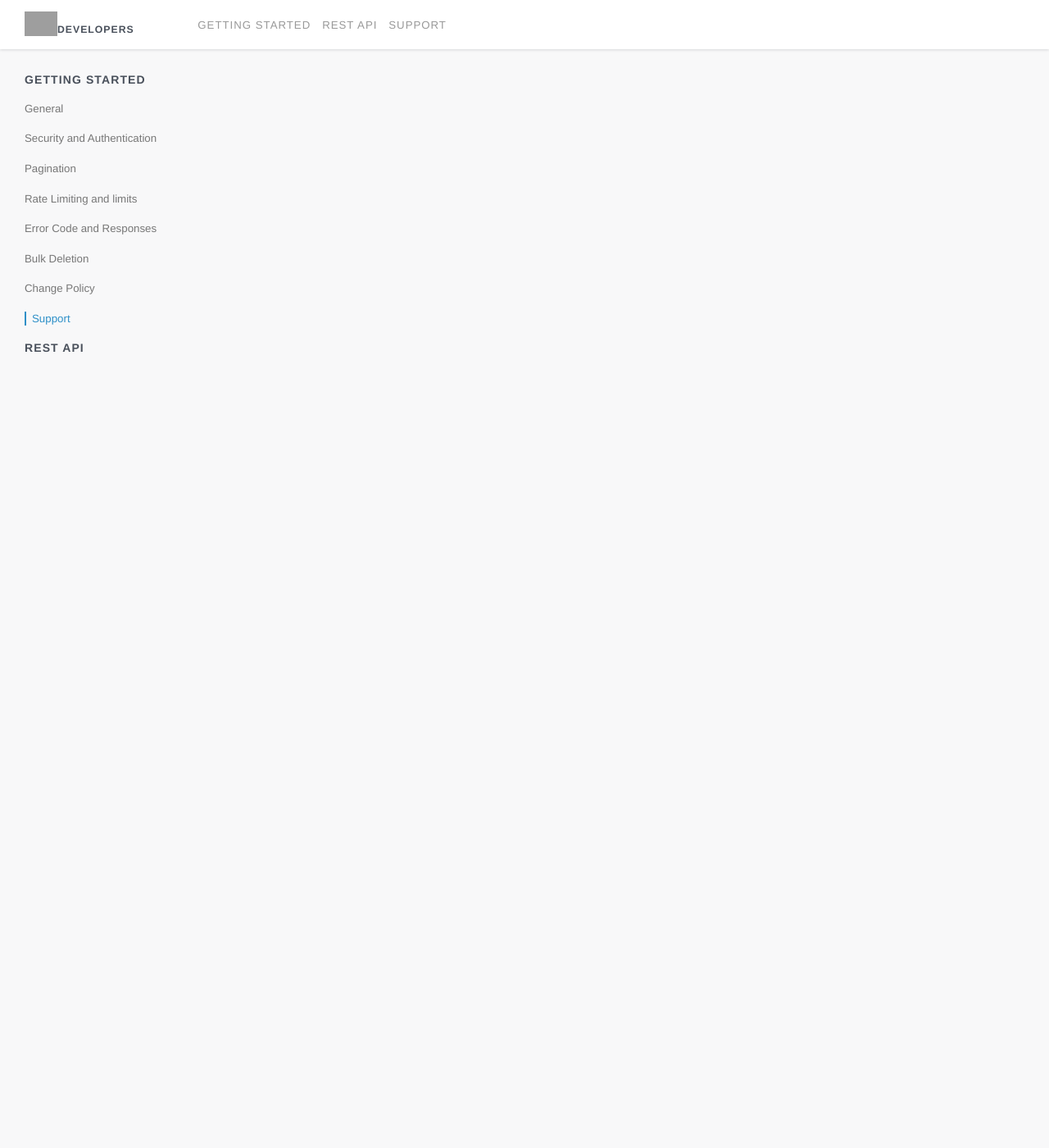
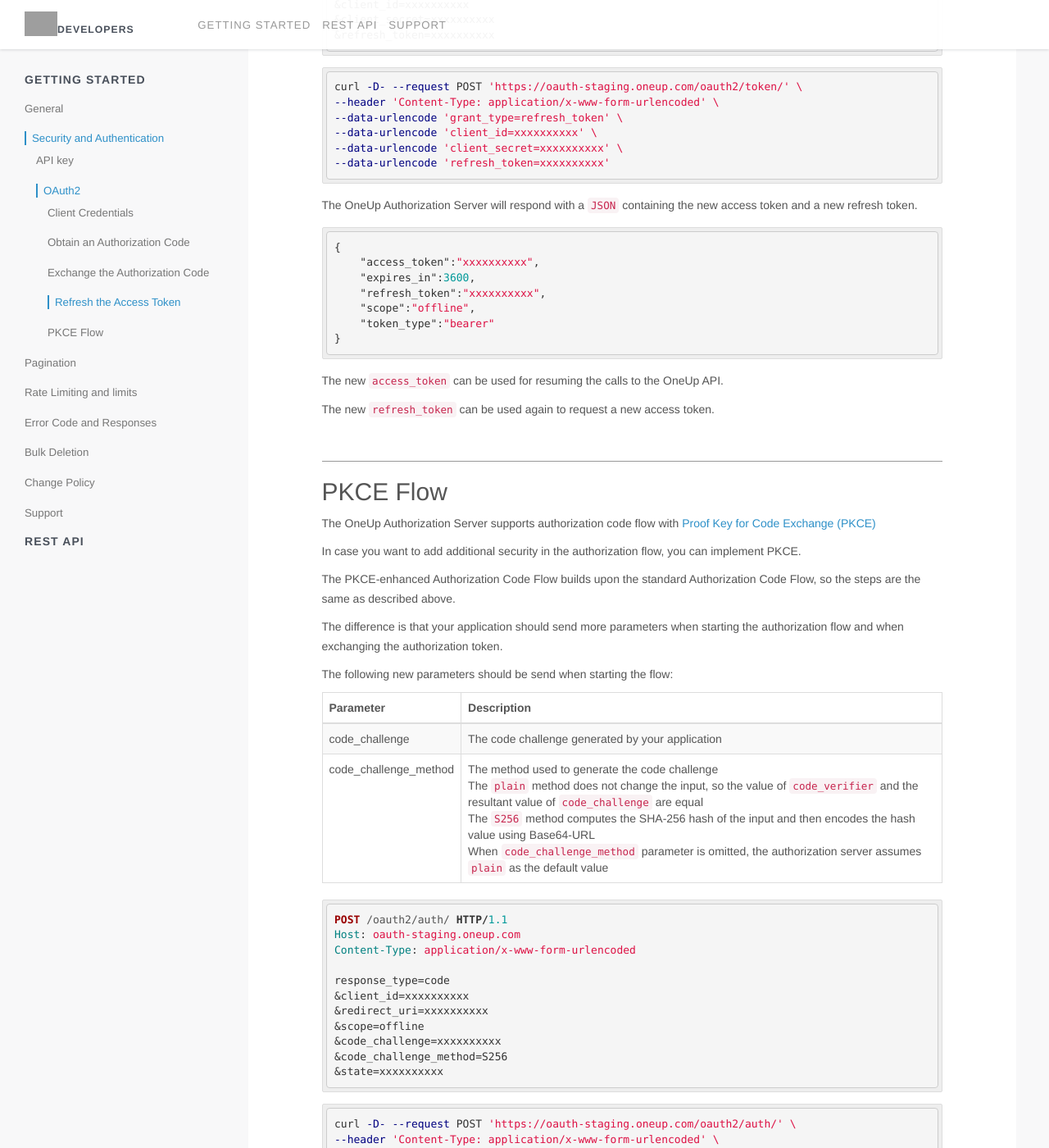
Before and after one commit to myERP/myerp.github.io, a Jekyll site: the page built from index.html, in a window 1280 px wide and 1400 px high, scrolled down 8434 px. Shown: the whole window at 82% size. Built offline with Jekyll 4.4.1, drawn with Linux system fonts in a browser that asks for light colours; nearby versions of some CDN libraries; Markdown is read by kramdown in place of the engine named in the settings; some of the changed text lies outside the part shown; grey boxes are pictures that could not be loaded.

Commit message:
oauth2 documentation

```diff
--- a/_config.yml
+++ b/_config.yml
@@ -10,6 +10,14 @@
   auth_pattern: -u "email:api-key"
   bulk_deletion_limit: 50
 
+oauth2:
+  protocol: https
+  base_url: oauth-staging.oneup.com
+  endpoints:
+    authorization:
+      url: /oauth2/auth/
+    token:
+      url: /oauth2/token/
 resource:
   customers:
     url: /customers
--- a/_includes/1.0/overview/security.html
+++ b/_includes/1.0/overview/security.html
@@ -1,22 +1,6 @@
 <div id="security" class="group">
 <h2>Security and Authentication</h2>
 
-<p>This API is an SSL-only API, regardless of how you may have your account configured. You must be a verified user to make API requests. You can authorize against the API using the basic authentication with the API email and an API key.</p>
+<p>This API is an SSL-only API, regardless of how you may have your account configured. You must be a verified user to make API requests. You can authorize against the API using an oauth2 access token or basic authentication with the API email and an API key.</p>
 
-<h3>Retrieving the API key</h3>
-
-<p>To retrieve your API email and your API key, you have to log in into your account, then go to <b>Settings > API settings</b> and click on the <b>Generate Key</b> button.</p>
-
-<img src="/img/api_settings.png" alt="api settings" />
-
-<h3>Authenticating using curl</h3>
-
-{% highlight bash %}
-curl {{ site.api.base_url }}{{ site.api.v1}}.. {{site.api.auth_pattern}}
-{% endhighlight %}
-
-Example:
-{% highlight bash %}
-curl {{ site.api.base_url }}{{ site.api.v1}}{{ site.resource.customers.url}} -u "api_12_e3ab@api.oneup.com:34a352e421d03a4qXqc91f9b48ed7eb02e5"
-{% endhighlight %}
 </div>
--- /dev/null
+++ b/_includes/1.0/overview/security/apikey.html
@@ -0,0 +1,20 @@
+<div id="apikey" class="group">
+    <h2>API key</h2>
+
+    <h3>Retrieving the API key</h3>
+
+    <p>To retrieve your API email and your API key, you have to log in into your account, then go to <b>Settings > API settings</b> and click on the <b>Generate Key</b> button.</p>
+
+    <img src="/img/api_settings.png" alt="api settings" />
+
+    <h3>Authenticating using curl</h3>
+
+    {% highlight bash %}
+    curl {{ site.api.base_url }}{{ site.api.v1}}.. {{site.api.auth_pattern}}
+    {% endhighlight %}
+
+    Example:
+    {% highlight bash %}
+    curl {{ site.api.base_url }}{{ site.api.v1}}{{ site.resource.customers.url}} -u "api_12_e3ab@api.oneup.com:34a352e421d03a4qXqc91f9b48ed7eb02e5"
+    {% endhighlight %}
+</div>
--- /dev/null
+++ b/_includes/1.0/overview/security/oauth2.html
@@ -0,0 +1,10 @@
+<div id="oauth2" class="group">
+    <h2>OAuth2</h2>
+
+    <h3>Introduction</h3>
+
+    <p>OneUp API supports <a href="https://tools.ietf.org/html/rfc6749" target="_blank">OAuth 2.0 protocol</a> for authentication and authorization.</p>
+
+    <p>To use OAuth authorization, you first have to obtain the client credentials. Then your client application requests an authorization code from the OneUp Authorization Server, exchange it for an access token and finally sends that access token to the OneUp API.</p>
+
+</div>
--- /dev/null
+++ b/_includes/1.0/overview/security/oauth2/authorization.html
@@ -0,0 +1,89 @@
+<div id="authorization" class="group">
+
+    <h2>Obtain an Authorization Code</h2>
+
+    {% highlight bash %}Endpoint: {{site.oauth2.protocol}}://{{ site.oauth2.base_url }}{{site.oauth2.endpoints.authorization.url}}{% endhighlight %}
+
+    <p>The OAuth2 Flow is initiated by pointing the end-user's browser to the endpoint shown above. All the following query parameters are required:</p>
+
+    <table class="table table-bordered table-striped">
+        <thead>
+            <tr>
+                <th>Parameter</th>
+                <th>Valid Values</th>
+                <th>Description</th>
+            </tr>
+        </thead>
+        <tbody>
+            <tr>
+                <td>response_type</td>
+                <td><b>code *</b></td>
+                <td>Indicates that the client expects to receive an authentication code that will later be exchanged by an access token</td>
+            </tr>
+            <tr>
+                <td>client_id</td>
+                <td><i>your_client_id</i></td>
+                <td>The unique id that was provided to you after your client credential was created</td>
+            </tr>
+            <tr>
+                <td>redirect_uri</td>
+                <td><i>your_redirect_uri</i></td>
+                <td>The callback url that was provided to us when you requested your client credential</td>
+            </tr>
+            <tr>
+                <td>scope</td>
+                <td><b>offline *</b></td>
+                <td>The only scope available. It indicates that you will have read access to user's data and you will receive a <i>refresh token</i> when exchanging the authentication code</td>
+            </tr>
+            <tr>
+                <td>state</td>
+                <td><i>any_string</i></td>
+                <td>This value must be present in the authorization response and must be the same as the one you sent in the request. <br>For more information on how to take advantage of this parameter, check <a href="https://auth0.com/docs/protocols/state-parameters" target="_blank">this article</a></td>
+            </tr>
+        </tbody>
+    </table>
+    <p style="text-align: right"><small><b>* only one possible valid value</b></small></p>
+
+{% highlight http %}
+POST {{site.oauth2.endpoints.authorization.url}} HTTP/1.1
+Host: {{ site.oauth2.base_url }}
+Content-Type: application/x-www-form-urlencoded
+
+response_type=code
+&client_id=xxxxxxxxxx
+&redirect_uri=xxxxxxxxxx
+&scope=offline
+&state=xxxxxxxxxx
+{% endhighlight %}
+
+{% highlight bash %}
+curl -D- --request POST '{{site.oauth2.protocol}}://{{ site.oauth2.base_url }}{{site.oauth2.endpoints.authorization.url}}' \
+--header 'Content-Type: application/x-www-form-urlencoded' \
+--data-urlencode 'response_type=code' \
+--data-urlencode 'client_id=xxxxxxxxxx' \
+--data-urlencode 'redirect_uri=xxxxxxxxxx' \
+--data-urlencode 'scope=offline' \
+--data-urlencode 'state=xxxxxxxxxx'
+{% endhighlight %}
+
+    <p>The OneUp Authorization Server response will be a redirect to the login page:</p>
+
+    <img alt="login page" src="/img/login_page.png" style="height: 100%; width: 100%; object-fit: contain; margin-bottom: 10px"/>
+
+    <p>The user fills the login information and press the <kbd>sign in</kbd> button.</p>
+
+    <p>The authentication server authenticates the user and redirects him back to the Authorization Server.</p>
+
+    <p>The OneUp Authorization Server redirects the user to the consent page:</p>
+
+    <img alt="consent page" src="/img/consent_page.png" style="height: 100%; width: 100%; object-fit: contain; margin-bottom: 10px"/>
+
+    <p>The user press the <kbd>allow</kbd> button. The web application redirects the user to the Authorization Server.</p>
+
+    <p>The authorization flow is finished and the Authorization Server sends the authorization code through your <kbd>callback</kbd> url:</p>
+
+{% highlight http %}
+GET /your_callback/?code=xxxxxxxxxx HTTP/1.1
+Host: your.host
+{% endhighlight %}
+</div>
--- /dev/null
+++ b/_includes/1.0/overview/security/oauth2/credentials.html
@@ -0,0 +1,34 @@
+<div id="credentials" class="group">
+
+    <h2>Client Credentials</h2>
+
+    <p>To obtain a client credential, ask our support team.</p>
+
+    <p>When requesting the credential, you must provide us with a callback URL <code>redirect_uri</code>.</p>
+
+    <p>The callback URL is the endpoint to which the OneUp Authorization Server will send the authorization code, after the user authenticates and allow your application to consume hes data.</p>
+
+    <p>The following information will be provided to you after your client credential is created:</p>
+
+    <table class="table table-bordered table-striped">
+        <thead>
+            <tr>
+                <th class="name">Name</th>
+                <th class="parameter">Parameter</th>
+                <th class="description">Description</th>
+            </tr>
+        </thead>
+        <tbody>
+            <tr>
+                <td>ID</td>
+                <td>client_id</td>
+                <td>The unique id of your client</td>
+            </tr>
+            <tr>
+                <td>Secret</td>
+                <td>client_secret</td>
+                <td>The secret key which your application will use to exchange authorization codes for access tokens</td>
+            </tr>
+        </tbody>
+    </table>
+</div>
--- /dev/null
+++ b/_includes/1.0/overview/security/oauth2/exchange.html
@@ -0,0 +1,117 @@
+<div id="exchange" class="group">
+
+    <h2>Exchange the Authorization Code</h2>
+
+    {% highlight bash %}Endpoint: {{site.oauth2.protocol}}://{{ site.oauth2.base_url }}{{site.oauth2.endpoints.token.url}}{% endhighlight %}
+
+    <p>After receiving the Authorization code, your application has to exchange it for an access token.</p>
+
+    <p>To do that, your application has to make an HTTP <code>POST</code> call to the endpoint shown above.</p>
+
+    <p>The following parameters must be provided with the call:</p>
+
+    <table class="table table-bordered table-striped">
+        <thead>
+        <tr>
+            <th>Parameter</th>
+            <th>Valid Values</th>
+            <th>Description</th>
+        </tr>
+        </thead>
+        <tbody>
+        <tr>
+            <td>grant_type</td>
+            <td style="white-space: nowrap;"><b>authorization_code *</b></td>
+            <td>Indicates that the client wants to exchange an authorization code for an access token</td>
+        </tr>
+        <tr>
+            <td>client_id</td>
+            <td><i>your_client_id</i></td>
+            <td>The unique id that was provided to you after your client credential was created</td>
+        </tr>
+        <tr>
+            <td>client_secret</td>
+            <td><i>your_client_secret</i></td>
+            <td>The client secret that was provided to you after your client credential was created</td>
+        </tr>
+        <tr>
+            <td>code</td>
+            <td><i>authorization_code</i></td>
+            <td>The authorization code your application received in the last step</td>
+        </tr>
+        <tr>
+            <td>redirect_uri</td>
+            <td><i>your_redirect_uri</i></td>
+            <td>The callback url that was provided to us when you requested your client credential</td>
+        </tr>
+        </tbody>
+    </table>
+    <p style="text-align: right"><small><b>* only one possible valid value</b></small></p>
+
+{% highlight http %}
+POST {{site.oauth2.endpoints.token.url}} HTTP/1.1
+Host: {{ site.oauth2.base_url }}
+Content-Type: application/x-www-form-urlencoded
+
+grant_type=authorization_code
+&client_id=xxxxxxxxxx
+&client_secret=xxxxxxxxxx
+&code=xxxxxxxxxx
+&redirect_uri=xxxxxxxxxx
+{% endhighlight %}
+
+{% highlight bash %}
+curl -D- --request POST '{{site.oauth2.protocol}}://{{ site.oauth2.base_url }}{{site.oauth2.endpoints.token.url}}' \
+--header 'Content-Type: application/x-www-form-urlencoded' \
+--data-urlencode 'grant_type=authorization_code' \
+--data-urlencode 'client_id=xxxxxxxxxx' \
+--data-urlencode 'client_secret=xxxxxxxxxx' \
+--data-urlencode 'code=xxxxxxxxxx' \
+--data-urlencode 'redirect_uri=xxxxxxxxxx'
+{% endhighlight %}
+
+    <p>The OneUp Authorization Server will respond with a <code>JSON</code> containing the access token and a refresh token.</p>
+
+{% highlight json %}
+{
+    "access_token":"xxxxxxxxxx",
+    "expires_in":3600,
+    "refresh_token":"xxxxxxxxxx",
+    "scope":"offline",
+    "token_type":"bearer"
+}
+{% endhighlight %}
+
+    <p>Here is a simple description of the fields returned in the <code>JSON</code>:</p>
+
+    <table class="table table-bordered table-striped">
+        <thead>
+        <tr>
+            <th>Field</th>
+            <th>Description</th>
+        </tr>
+        </thead>
+        <tbody>
+        <tr>
+            <td>access_token</td>
+            <td>The token that your application will use to authenticate with OneUp API</td>
+        </tr>
+        <tr>
+            <td>expires_in</td>
+            <td>The number of seconds that the access token will be valid<br>After that, the access token will expire</td>
+        </tr>
+        <tr>
+            <td>refresh_token</td>
+            <td>A refresh token that your application can exchange for a new access token<br>This flow will be covered in the next section of this document</td>
+        </tr>
+        <tr>
+            <td>scope</td>
+            <td>The scope granted to your application. Right now the only scope supported is <code>offline</code></td>
+        </tr>
+        <tr>
+            <td>token_type</td>
+            <td>The token type which will always be <code>bearer</code></td>
+        </tr>
+        </tbody>
+    </table>
+</div>
--- /dev/null
+++ b/_includes/1.0/overview/security/oauth2/pkce.html
@@ -0,0 +1,108 @@
+<div id="pkce" class="group">
+
+    <h2>PKCE Flow</h2>
+
+    <p>The OneUp Authorization Server supports authorization code flow with <a href="https://tools.ietf.org/html/rfc7636" target="_blank">Proof Key for Code Exchange (PKCE)</a></p>
+
+    <p>In case you want to add additional security in the authorization flow, you can implement PKCE.</p>
+
+    <p>The PKCE-enhanced Authorization Code Flow builds upon the standard Authorization Code Flow, so the steps are the same as described above.</p>
+
+    <p>The difference is that your application should send more parameters when starting the authorization flow and when exchanging the authorization token.</p>
+
+    <p>The following new parameters should be send when starting the flow:</p>
+
+    <table class="table table-bordered table-striped">
+        <thead>
+        <tr>
+            <th>Parameter</th>
+            <th>Description</th>
+        </tr>
+        </thead>
+        <tbody>
+            <tr>
+                <td>code_challenge</td>
+                <td>The code challenge generated by your application</td>
+            </tr>
+            <tr>
+                <td>code_challenge_method</td>
+                <td>The method used to generate the code challenge<br>
+                    The <code>plain</code> method does not change the input, so the value of <code>code_verifier</code> and the resultant value of <code>code_challenge</code> are equal<br>
+                    The <code>S256</code> method computes the SHA-256 hash of the input and then encodes the hash value using Base64-URL<br>
+                    When <code>code_challenge_method</code> parameter is omitted, the authorization server assumes <code>plain</code> as the default value
+                </td>
+            </tr>
+        </tbody>
+    </table>
+
+{% highlight http %}
+POST {{site.oauth2.endpoints.authorization.url}} HTTP/1.1
+Host: {{ site.oauth2.base_url }}
+Content-Type: application/x-www-form-urlencoded
+
+response_type=code
+&client_id=xxxxxxxxxx
+&redirect_uri=xxxxxxxxxx
+&scope=offline
+&code_challenge=xxxxxxxxxx
+&code_challenge_method=S256
+&state=xxxxxxxxxx
+{% endhighlight %}
+
+{% highlight bash %}
+curl -D- --request POST '{{site.oauth2.protocol}}://{{ site.oauth2.base_url }}{{site.oauth2.endpoints.authorization.url}}' \
+--header 'Content-Type: application/x-www-form-urlencoded' \
+--data-urlencode 'response_type=code' \
+--data-urlencode 'client_id=xxxxxxxxxx' \
+--data-urlencode 'redirect_uri=xxxxxxxxxx' \
+--data-urlencode 'scope=offline' \
+--data-urlencode 'code_challenge=xxxxxxxxxx' \
+--data-urlencode 'code_challenge_method=S256' \
+--data-urlencode 'state=xxxxxxxxxx'
+{% endhighlight %}
+
+    <p>The authorization server will save the <code>code_challenge</code> and <code>code_challenge_method</code> to later verify a token request from the client application.
+
+    <p>The response from the authorization endpoint has nothing special for PKCE. It’s a normal response as usual, however the following parameter must be send when exchanging the authentication code:</p>
+
+    <table class="table table-bordered table-striped">
+        <thead>
+        <tr>
+            <th>Parameter</th>
+            <th>Description</th>
+        </tr>
+        </thead>
+        <tbody>
+        <tr>
+            <td>code_verifier</td>
+            <td>The code verifier used to generate the <code>code_challenge</code></td>
+        </tr>
+        </tbody>
+    </table>
+
+{% highlight http %}
+POST {{site.oauth2.endpoints.token.url}} HTTP/1.1
+Host: {{ site.oauth2.base_url }}
+Content-Type: application/x-www-form-urlencoded
+
+grant_type=authorization_code
+&client_id=xxxxxxxxxx
+&client_secret=xxxxxxxxxx
+&code=xxxxxxxxxx
+&code_verifier=xxxxxxxxxx
+&redirect_uri=xxxxxxxxxx
+{% endhighlight %}
+
+{% highlight bash %}
+curl -D- --request POST '{{site.oauth2.protocol}}://{{ site.oauth2.base_url }}{{site.oauth2.endpoints.token.url}}' \
+--header 'Content-Type: application/x-www-form-urlencoded' \
+--data-urlencode 'grant_type=authorization_code' \
+--data-urlencode 'client_id=xxxxxxxxxx' \
+--data-urlencode 'client_secret=xxxxxxxxxx' \
+--data-urlencode 'code=xxxxxxxxxx' \
+--data-urlencode 'code_verifier=xxxxxxxxxx' \
+--data-urlencode 'redirect_uri=xxxxxxxxxx'
+{% endhighlight %}
+
+    <p>The authorization server will verify if the two code challenges' are equal, if the codes are verified, the authorization server issues an access token as usual.</p>
+</div>
--- /dev/null
+++ b/_includes/1.0/overview/security/oauth2/refresh.html
@@ -0,0 +1,81 @@
+<div id="refresh" class="group">
+
+    <h2>Refresh the Access Token</h2>
+
+    <p>The <code>refresh_token</code> received when exchanging the authorization code for an access token can be used to exchange for a new access token.</p>
+
+    <p>This is particularly useful in the case of the original access token has expired and the application does not want to start a new authorization flow.</p>
+
+    <p>If you make a request to OneUp API and the token has expired already, you’ll get back a response indicating as such. You can check for this specific error message, and then refresh the token and try the request again.</p>
+
+    <p>To exchange the <code>refresh_token</code> for a new access token, your application calls the same endpoint used before, sending the following new parameters:</p>
+
+    <table class="table table-bordered table-striped">
+        <thead>
+        <tr>
+            <th>Parameter</th>
+            <th>Valid Values</th>
+            <th>Description</th>
+        </tr>
+        </thead>
+        <tbody>
+            <tr>
+                <td>grant_type</td>
+                <td><b>refresh_token *</b></td>
+                <td>Indicates that the client wants to exchange a refresh token for a new access token</td>
+            </tr>
+            <tr>
+                <td>client_id</td>
+                <td><i>your_client_id</i></td>
+                <td>The unique id that was provided to you after your client credential was created</td>
+            </tr>
+            <tr>
+                <td>client_secret</td>
+                <td><i>your_client_secret</i></td>
+                <td>The client secret that was provided to you after your client credential was created</td>
+            </tr>
+            <tr>
+                <td>refresh_token</td>
+                <td><i>refresh_token</i></td>
+                <td>The refresh token your application received in the last step</td>
+            </tr>
+        </tbody>
+    </table>
+    <p style="text-align: right"><small><b>* only one possible valid value</b></small></p>
+
+{% highlight http %}
+POST {{site.oauth2.endpoints.token.url}} HTTP/1.1
+Host: {{ site.oauth2.base_url }}
+Content-Type: application/x-www-form-urlencoded
+
+grant_type=refresh_token
+&client_id=xxxxxxxxxx
+&client_secret=xxxxxxxxxx
+&refresh_token=xxxxxxxxxx
+{% endhighlight %}
+
+{% highlight bash %}
+curl -D- --request POST '{{site.oauth2.protocol}}://{{ site.oauth2.base_url }}{{site.oauth2.endpoints.token.url}}' \
+--header 'Content-Type: application/x-www-form-urlencoded' \
+--data-urlencode 'grant_type=refresh_token' \
+--data-urlencode 'client_id=xxxxxxxxxx' \
+--data-urlencode 'client_secret=xxxxxxxxxx' \
+--data-urlencode 'refresh_token=xxxxxxxxxx'
+{% endhighlight %}
+
+    <p>The OneUp Authorization Server will respond with a <code>JSON</code> containing the new access token and a new refresh token.</p>
+
+{% highlight json %}
+{
+    "access_token":"xxxxxxxxxx",
+    "expires_in":3600,
+    "refresh_token":"xxxxxxxxxx",
+    "scope":"offline",
+    "token_type":"bearer"
+}
+{% endhighlight %}
+
+    <p>The new <code>access_token</code> can be used for resuming the calls to the OneUp API.</p>
+
+    <p>The new <code>refresh_token</code> can be used again to request a new access token.</p>
+</div>
--- a/css/main.css
+++ b/css/main.css
@@ -163,10 +163,7 @@
 /* nested nested links */
 
 .bs-docs-sidebar .nav .nav .nav > li > a {
-    border: none;
-    padding-left: 95px;
-    font-size: 12px;
-    font-style: italic;
+    margin-left: 28px;
 }
 .bs-docs-sidebar .nav .nav > li:last-child {
     padding-bottom: 0;
@@ -176,6 +173,7 @@
 /* all active links */
 .bs-docs-sidebar .nav>.active>a, .bs-docs-sidebar .nav>li>a:hover, .bs-docs-sidebar .nav>li>a:focus,
 .bs-docs-sidebar .nav .nav>.active>a, .bs-docs-sidebar .nav .nav>.active:hover>a, .bs-docs-sidebar .nav .nav>.active:focus>a,
+.bs-docs-sidebar .nav .nav .nav>.active>a, .bs-docs-sidebar .nav .nav .nav>.active:hover>a, .bs-docs-sidebar .nav .nav .nav>.active:focus>a,
 .bs-docs-sidebar .nav>li>a.selected, .bs-docs-sidebar .nav>.active>a, .bs-docs-sidebar .nav>.active:hover>a, .bs-docs-sidebar .nav>.active:focus>a {
     border-left: 2px solid #2e90c8;
     color: #2e90c8;
--- a/index.html
+++ b/index.html
@@ -8,7 +8,21 @@
     <ul class="nav nav-stacked">
         <li class="active"><a href="#general">General</a>
         </li>
-        <li><a href="#security">Security and Authentication</a>
+        <li>
+            <a href="#security">Security and Authentication</a>
+            <ul class="nav nav-stacked">
+                <li><a href="#apikey">API key</a></li>
+                <li>
+                    <a href="#oauth2">OAuth2</a>
+                    <ul class="nav nav-stacked">
+                        <li><a href="#credentials">Client Credentials</a></li>
+                        <li><a href="#authorization">Obtain an Authorization Code</a></li>
+                        <li><a href="#exchange">Exchange the Authorization Code</a></li>
+                        <li><a href="#refresh">Refresh the Access Token</a></li>
+                        <li><a href="#pkce">PKCE Flow</a></li>
+                    </ul>
+                </li>
+            </ul>
         </li>
         <li><a href="#pagination">Pagination</a>
         </li>
@@ -32,6 +46,13 @@
 <main class="post-wrapper" role="main">
   {% include 1.0/overview/general.html %}
   {% include 1.0/overview/security.html %}
+  {% include 1.0/overview/security/apikey.html %}
+  {% include 1.0/overview/security/oauth2.html %}
+  {% include 1.0/overview/security/oauth2/credentials.html %}
+  {% include 1.0/overview/security/oauth2/authorization.html %}
+  {% include 1.0/overview/security/oauth2/exchange.html %}
+  {% include 1.0/overview/security/oauth2/refresh.html %}
+  {% include 1.0/overview/security/oauth2/pkce.html %}
   {% include 1.0/overview/pagination.html %}
   {% include 1.0/overview/ratelimiting.html %}
   {% include 1.0/overview/errorcode.html %}
```
Also changed, not shown: img/consent_page.png (added), img/login_page.png (added).
